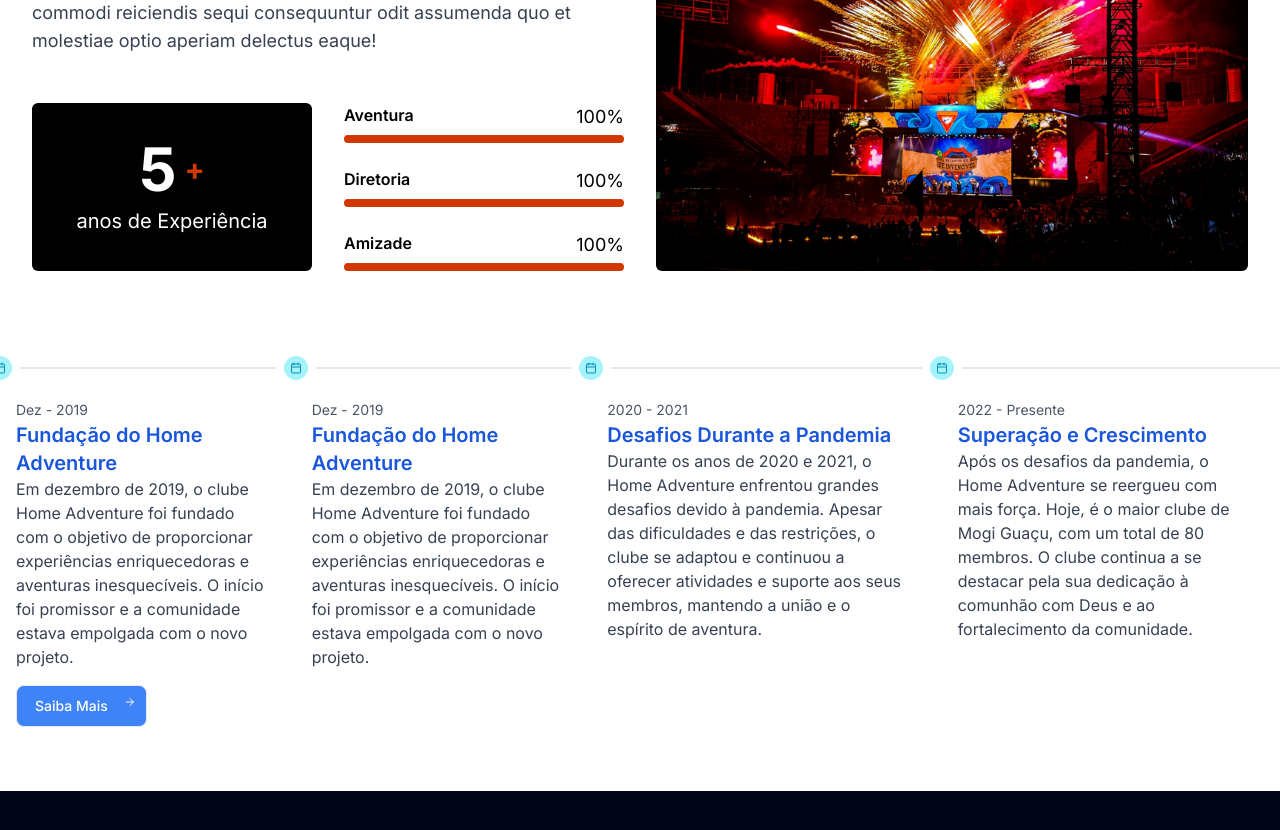
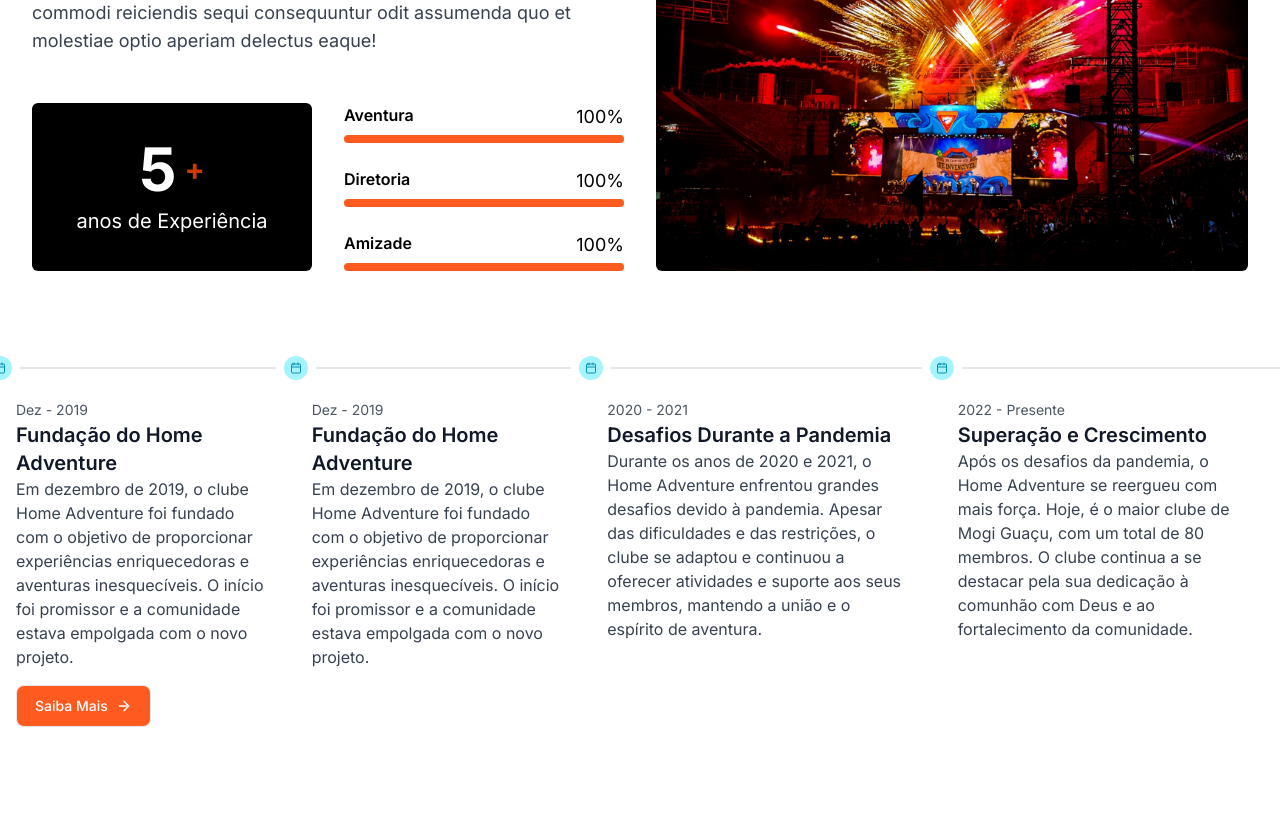
Before and after one commit to VictorJunqueira1/portfolio-desbravadores, a Next.js app: page / in a window 1280 px wide. Shown: the part 1300-2130 px from the top of the page. After the commit the page ends 2091 px from the top, so only its background shows below. Built offline with nearby package versions, Linux system fonts and the light colour scheme.

Commit message:
[fix] Corrigindo erro de deploy na vercel.

```diff
--- a/src/app/page.tsx
+++ b/src/app/page.tsx
@@ -4,6 +4,7 @@ import AdventureSection from "@/components/AdventureSection";
 import HeroSection from "@/components/HeroSection";
 import { NavigationMenuMain } from "@/components/NavigationMenu";
 import { Timeline } from "@/components/Timeline";
+import Image from "next/image";
 
 const Page = () => {
   return (
@@ -18,13 +19,10 @@ const Page = () => {
           subtitle="Sua porta de entrada para a aventura"
           description="Lorem ipsum dolor sit amet consectetur adipisicing elit. Similique impedit doloribus numquam voluptatem. Quidem debitis, ad maxime, commodi reiciendis sequi consequuntur odit assumenda quo et molestiae optio aperiam delectus eaque!"
           foundationDate={new Date('2019-12-01')}
-          image={<img src="/images/campori-pic.jpg" alt="Imagem Campori 2023" className="rounded-md" />}
+          image={<Image src="/images/campori-pic.jpg" alt="Imagem Campori 2023" className="rounded-md" width={9999} height={9999} />}
         />
         <div className="mx-auto max-w-7xl px-10 xl:px-0 mb-12">
           <Timeline />
-        </div>
-        <div className="h-[1000px] bg-slate-950">
-
         </div>
       </div>
     </>
--- a/src/components/Timeline.tsx
+++ b/src/components/Timeline.tsx
@@ -25,7 +25,7 @@ const defaultTimelineItems: TimelineItem[] = [
         body: "Em dezembro de 2019, o clube Home Adventure foi fundado com o objetivo de proporcionar experiências enriquecedoras e aventuras inesquecíveis. O início foi promissor e a comunidade estava empolgada com o novo projeto.",
         buttonLabel: "Saiba Mais",
         buttonColor: "gray",
-        buttonIcon: <ArrowRight className="ml-2 h-3 w-3" />
+        buttonIcon: <ArrowRight className="h-4 w-4" />
     },
     {
         time: "Dez - 2019",
@@ -67,12 +67,19 @@ export function Timeline({ items = defaultTimelineItems }: TimelineProps) {
                             </div>
                             <FlowbiteTimeline.Content className="text-gray-800 p-4 rounded-lg">
                                 <FlowbiteTimeline.Time className="text-gray-600">{item.time}</FlowbiteTimeline.Time>
-                                <FlowbiteTimeline.Title className="text-xl font-semibold text-blue-700">{item.title}</FlowbiteTimeline.Title>
+                                <FlowbiteTimeline.Title className="text-xl font-semibold">{item.title}</FlowbiteTimeline.Title>
                                 <FlowbiteTimeline.Body className="text-gray-700">{item.body}</FlowbiteTimeline.Body>
                                 {item.buttonLabel && item.buttonColor && (
-                                    <Button color={item.buttonColor} className="mt-2 bg-blue-500 text-white hover:bg-blue-600">
+                                    <Button
+                                        color={item.buttonColor}
+                                        className="mt-2 flex items-center justify-center bg-orange-500 text-white hover:bg-orange-600"
+                                    >
                                         {item.buttonLabel}
-                                        {item.buttonIcon && <span className="ml-2 h-3 w-3">{item.buttonIcon}</span>}
+                                        {item.buttonIcon && (
+                                            <span className="ml-2 flex items-center justify-center">
+                                                {item.buttonIcon}
+                                            </span>
+                                        )}
                                     </Button>
                                 )}
                             </FlowbiteTimeline.Content>
--- a/src/components/ui/progress.tsx
+++ b/src/components/ui/progress.tsx
@@ -18,7 +18,7 @@ const Progress = React.forwardRef<
     {...props}
   >
     <ProgressPrimitive.Indicator
-      className="h-full w-full flex-1 bg-orange-600 transition-all dark:bg-gray-600"
+      className="h-full w-full flex-1 bg-orange-500 transition-all dark:bg-gray-600"
       style={{ transform: `translateX(-${100 - (value || 0)}%)` }}
     />
   </ProgressPrimitive.Root>
```
